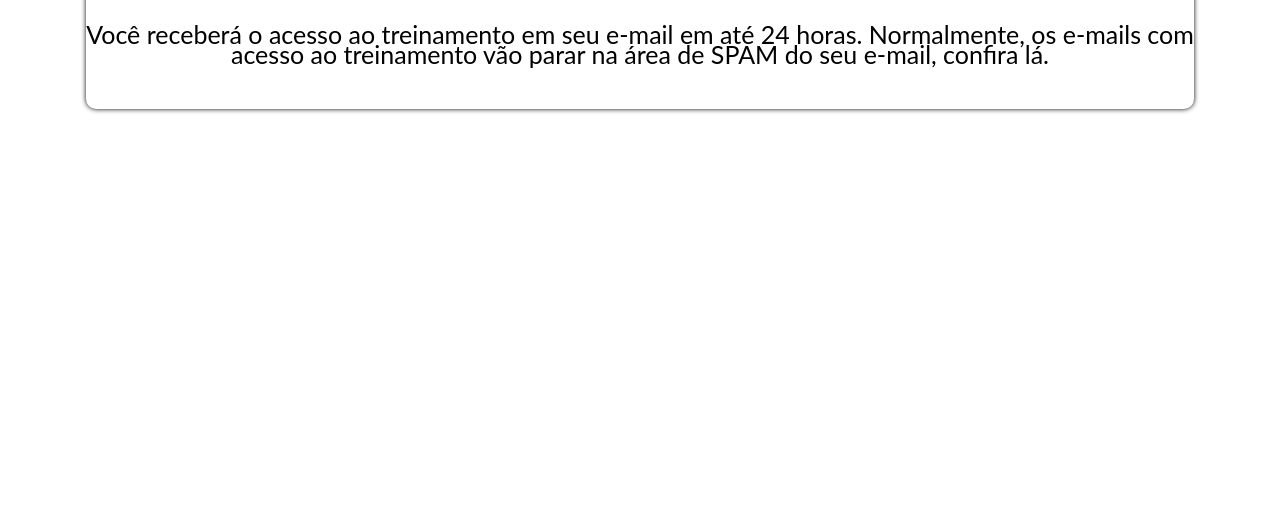
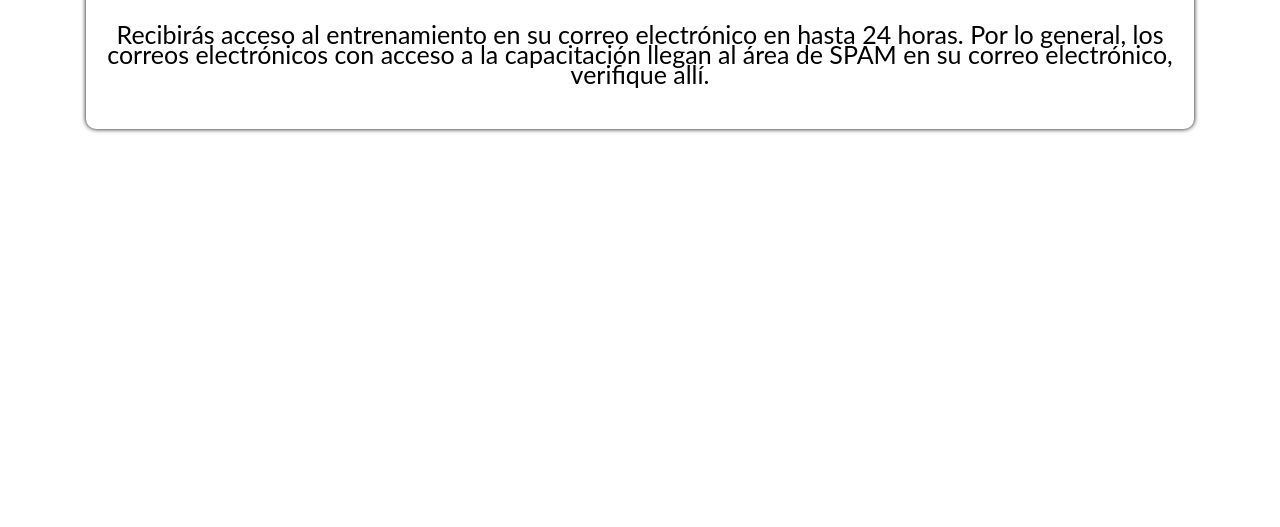
Before and after one commit to dominacion/OBRIGADO, a plain HTML site: page index.html in a window 1280 px wide. Shown: the part 273-800 px from the top of the page. Drawn offline with Linux system fonts and the light colour scheme.

Commit message:
Update index.html

```diff
--- a/index.html
+++ b/index.html
@@ -22,6 +22,6 @@ setTimeout(function() {
 
 <body class="body">
 
-<div class="tpdfedfydolh"><div class="jictgzpouhi hlkiyjreezeix"><img src="https://uploads-ssl.webflow.com/62a687cb83e4a174ff62328b/630ea38c15a7a23146edeee5_63029bcbde495_ok.png" loading="lazy" sizes="(max-width: 479px) 49vw, (max-width: 767px) 38vw, (max-width: 991px) 39vw, 17vw" srcset="https://uploads-ssl.webflow.com/62a687cb83e4a174ff62328b/630ea38c15a7a23146edeee5_63029bcbde495_ok-p-500.png 500w" alt="" class="rfpvywidpxfqklf"/></div></div><div><div class="atltphjtpygyld hlkiyjreezeix"><div class="zutwwhahzgcagce">Compra Confirmada!</div><div class="zrzggaaplevpv">Você receberá o acesso ao treinamento em seu e-mail em até 24 horas. Normalmente, os e-mails com acesso ao treinamento vão parar na área de SPAM do seu e-mail, confira lá.</div></div></div>
+<div class="tpdfedfydolh"><div class="jictgzpouhi hlkiyjreezeix"><img src="https://uploads-ssl.webflow.com/62a687cb83e4a174ff62328b/630ea38c15a7a23146edeee5_63029bcbde495_ok.png" loading="lazy" sizes="(max-width: 479px) 49vw, (max-width: 767px) 38vw, (max-width: 991px) 39vw, 17vw" srcset="https://uploads-ssl.webflow.com/62a687cb83e4a174ff62328b/630ea38c15a7a23146edeee5_63029bcbde495_ok-p-500.png 500w" alt="" class="rfpvywidpxfqklf"/></div></div><div><div class="atltphjtpygyld hlkiyjreezeix"><div class="zutwwhahzgcagce">Compra Confirmada!</div><div class="zrzggaaplevpv">Recibirás acceso al entrenamiento en su correo electrónico en hasta 24 horas. Por lo general, los correos electrónicos con acceso a la capacitación llegan al área de SPAM en su correo electrónico, verifique allí.</div></div></div>
 
     </body></html>
```
